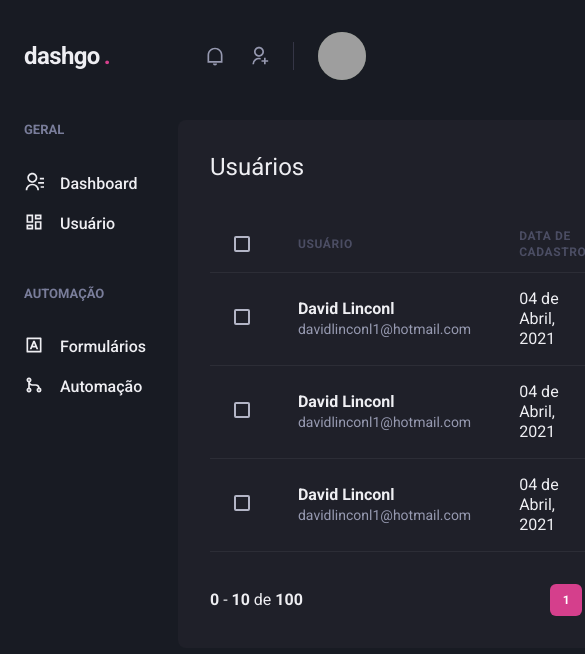
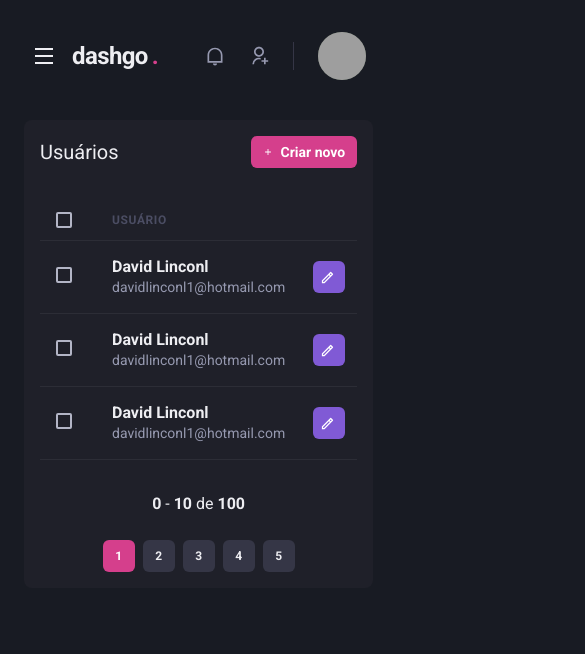
Before and after one commit to david95s/Dashgo, a Next.js app: page /users in a window 390 px wide. Shown: the top 654 px of the page, 585 px wide, since content can reach past the window. Built offline with nearby package versions, Linux system fonts and the light colour scheme; grey boxes are pictures that could not be loaded.

Commit message:
Done responsiveness

```diff
--- a/src/components/Header/index.tsx
+++ b/src/components/Header/index.tsx
@@ -1,15 +1,18 @@
-import { Flex, useBreakpointValue } from '@chakra-ui/react';
+import { Flex, useBreakpointValue, IconButton, Icon } from '@chakra-ui/react';
 import { NotificationsNav } from './NotificationsNav';
 import { Profile } from './Profile';
 import { Logo } from './Logo';
 import { SearchBox } from './SearchBox';
+import { useSidebarDrawer } from '../../contexts/SidebarDrawerContext';
+import { RiMenuLine } from 'react-icons/ri';
 
 export const Header = () => {
+  const { onOpen } = useSidebarDrawer();
+
   const isWideVersion = useBreakpointValue({
     base: false,
     lg: true,
   });
-
 
 
   return (
@@ -23,6 +26,19 @@ export const Header = () => {
       px="6"
       align="center"
     >
+      {!isWideVersion && (
+        <IconButton
+          aria-label="Open navigation"
+          icon={ <Icon as={ RiMenuLine } />}
+          fontSize="24"
+          pt="1.5"
+          variant="unstyled"
+          onClick={onOpen}
+          mr="2"
+        >
+          click
+        </IconButton>
+      )}
       <Logo />
 
       {isWideVersion && <SearchBox /> }
--- a/src/components/Pagination/index.tsx
+++ b/src/components/Pagination/index.tsx
@@ -8,7 +8,7 @@ export const Pagination = () => {
 
   return (
     <Stack
-      direction="row"
+      direction={["column", "row"]}
       spacing="6"
       mt="8"
       justify="space-between"
--- /dev/null
+++ b/src/components/SideBar/SideBarNav.tsx
@@ -0,0 +1,20 @@
+import { Stack } from "@chakra-ui/react";
+import { RiContactsLine, RiDashboardLine, RiGitMergeLine, RiInputMethodLine } from "react-icons/ri";
+import { NavLink } from "./NavLink";
+import { NavSection } from "./NavSection";
+
+export const SideBarNav = () => {
+  return (
+    <Stack spacing="12" align="flex-start">
+      <NavSection title="GERAL">
+        <NavLink myIcon={RiContactsLine}>Dashboard</NavLink>
+        <NavLink myIcon={RiDashboardLine}>Usuário</NavLink>
+      </NavSection>
+
+      <NavSection title="AUTOMAÇÃO">
+        <NavLink myIcon={RiInputMethodLine}>Formulários</NavLink>
+        <NavLink myIcon={RiGitMergeLine}>Automação</NavLink>
+      </NavSection>
+    </Stack>
+  );
+}
--- a/src/components/SideBar/index.tsx
+++ b/src/components/SideBar/index.tsx
@@ -1,22 +1,48 @@
-import { Box, Stack, Text, Link, Icon } from "@chakra-ui/react";
-import { RiContactsLine, RiDashboardLine, RiGitMergeLine, RiInputMethodLine } from "react-icons/ri";
-import { NavLink } from "./NavLink";
-import { NavSection } from "./NavSection";
+import {
+  useBreakpointValue,
+  Box,
+  Drawer,
+  DrawerOverlay,
+  DrawerContent,
+  DrawerCloseButton,
+  DrawerHeader,
+  DrawerBody
+} from "@chakra-ui/react";
+import { useSidebarDrawer } from "../../contexts/SidebarDrawerContext";
+import { SideBarNav } from "./SideBarNav";
+
 
 export const Sidebar = () => {
+  const { isOpen, onClose } = useSidebarDrawer();
+
+  const isDrawerSidebar = useBreakpointValue({
+    base: true,
+    lg: false,
+  });
+
+
+  if(isDrawerSidebar){
+
+    return (
+      <Drawer isOpen={ isOpen } placement="left"  onClose={onClose}>
+        <DrawerOverlay>
+          <DrawerContent bg="gray.900" p="4"  >
+            <DrawerCloseButton mt="6" mr="1" />
+            <DrawerHeader>Navegação</DrawerHeader>
+
+            <DrawerBody>
+              <SideBarNav />
+            </DrawerBody>
+          </DrawerContent>
+        </DrawerOverlay>
+      </Drawer>
+    )
+  }
+
+
   return(
     <Box as="aside" w="64" mr="8">
-      <Stack spacing="12" align="flex-start">
-        <NavSection title="GERAL">
-          <NavLink myIcon={RiContactsLine}>Dashboard</NavLink>
-          <NavLink myIcon={RiDashboardLine}>Usuário</NavLink>
-        </NavSection>
-
-        <NavSection title="AUTOMAÇÃO">
-          <NavLink myIcon={RiInputMethodLine}>Formulários</NavLink>
-          <NavLink myIcon={RiGitMergeLine}>Automação</NavLink>
-        </NavSection>
-      </Stack>
+      <SideBarNav />
     </Box>
   );
 }
--- /dev/null
+++ b/src/contexts/SidebarDrawerContext.tsx
@@ -0,0 +1,34 @@
+import { useDisclosure, UseDisclosureReturn } from "@chakra-ui/react";
+import { useRouter } from "next/router";
+import { createContext, ReactNode, useContext, useEffect } from "react"
+
+
+interface SidebarDrawerProviderProps {
+  children: ReactNode;
+}
+
+type DataSidebarDrawerContextProps = UseDisclosureReturn;
+
+
+export const SidebarDrawerContext = createContext({} as DataSidebarDrawerContextProps);
+
+
+export const SidebarDrawerProvider = ({ children }: SidebarDrawerProviderProps) =>{
+  const disclosure = useDisclosure();
+
+  const router = useRouter();
+
+  useEffect(()=>{
+    disclosure.onClose();
+  },[router.asPath])
+
+
+  return (
+    <SidebarDrawerContext.Provider value={ disclosure }>
+      { children }
+    </SidebarDrawerContext.Provider>
+  );
+}
+
+
+export const useSidebarDrawer = () => useContext(SidebarDrawerContext);
--- a/src/pages/_app.tsx
+++ b/src/pages/_app.tsx
@@ -1,11 +1,14 @@
 import { AppProps } from 'next/app';
 import { ChakraProvider } from '@chakra-ui/react';
 import { theme } from '../styles/theme';
+import { SidebarDrawerProvider } from '../contexts/SidebarDrawerContext';
 
 function MyApp({ Component, pageProps }: AppProps) {
   return (
     <ChakraProvider theme={ theme }>
-      <Component {...pageProps} />
+      <SidebarDrawerProvider>
+        <Component {...pageProps} />
+      </SidebarDrawerProvider>
     </ChakraProvider>
   )
 }
--- a/src/pages/dashboard.tsx
+++ b/src/pages/dashboard.tsx
@@ -71,7 +71,7 @@ export default function Dashboard() {
         <Sidebar/>
         <SimpleGrid flex="1" gap="4" minChildWidth="320px" align="flex-start">
           <Box
-            p="8"
+            p={["4","8"]}
             bg="gray.800"
             borderRadius={8}
             pb="4"
@@ -80,7 +80,7 @@ export default function Dashboard() {
             <Chart options={ options} series={series} type="area" height={ 160 }/>
           </Box>
           <Box
-            p="8"
+            p={["4","8"]}
             bg="gray.800"
             borderRadius={8}
           >
--- a/src/pages/users/index.tsx
+++ b/src/pages/users/index.tsx
@@ -1,4 +1,5 @@
 import {
+  useBreakpointValue,
   Box,
   Flex,
   Heading,
@@ -19,21 +20,28 @@ import { Pagination } from "../../components/Pagination";
 import { Sidebar } from "../../components/SideBar";
 
 export default function UserList(){
+
+  const isDrawerSidebar = useBreakpointValue({
+    base: false,
+    lg: true,
+  });
+
+
   return (
     <Box>
       <Header/>
       <Flex w="100%" my="6" maxW={ 1480 } mx="auto" px="6">
         <Sidebar/>
 
-        <Box flex="1" borderRadius={8} bg="gray.800" p="8">
+        <Box flex="1" borderRadius={8} bg="gray.800" p={["4", "4","8"]}>
           <Flex mb="8" justify="space-between" align="center">
-            <Heading size="lg" fontWeight="normal">Usuários</Heading>
+            <Heading   size={ isDrawerSidebar ? "lg" : "md"}  fontWeight="normal">Usuários</Heading>
             <Button
               as="a"
               size="sm"
               fontSize="sm"
               colorScheme="pink"
-              leftIcon={ <Icon as={ RiAddLine } fontSize="20"/> }
+              leftIcon={ <Icon as={ RiAddLine } fontSize={ isDrawerSidebar ? "20" : "10"}/> }
               cursor="pointer"
             >
               Criar novo
@@ -43,17 +51,17 @@ export default function UserList(){
           <Table colorScheme="whiteAlpha">
             <Thead>
               <Tr>
-                <Th px="6" color="gray.300" width="8">
+                <Th px={["4", "6"]} color="gray.300" width="8">
                   <Checkbox colorScheme="pink"/>
                 </Th>
                 <Th>Usuário</Th>
-                <Th>Data de cadastro</Th>
+                {isDrawerSidebar && <Th>Data de cadastro</Th>}
                 <Th width="8"></Th>
               </Tr>
             </Thead>
             <Tbody>
               <Tr>
-                <Td px="6">
+                <Td  px={["4", "6"]}>
                   <Checkbox colorScheme="pink" />
                 </Td>
                 <Td>
@@ -62,24 +70,24 @@ export default function UserList(){
                     <Text fontSize="sm" color="gray.300">davidlinconl1@hotmail.com</Text>
                   </Box>
                 </Td>
-                <Td>
-                  04 de Abril, 2021
-                </Td>
-                <Td>
+                {isDrawerSidebar && <Td>04 de Abril, 2021</Td>}
+                <Td p= { isDrawerSidebar ? "auto" : "1" }>
                   <Button
                     as="a"
                     size="sm"
                     fontSize="sm"
                     colorScheme="purple"
+                    pr={ isDrawerSidebar ? "auto" : "0"}
+                    pl= { isDrawerSidebar ? "auto" : "1" }
                     leftIcon={ <Icon as={ RiPencilLine } fontSize="15" /> }
                     cursor="pointer"
                   >
-                    Editar
+                    { isDrawerSidebar && "Editar" }
                   </Button>
                 </Td>
               </Tr>
               <Tr>
-                <Td px="6">
+                <Td  px={["4", "6"]}>
                   <Checkbox colorScheme="pink" />
                 </Td>
                 <Td>
@@ -88,24 +96,24 @@ export default function UserList(){
                     <Text fontSize="sm" color="gray.300">davidlinconl1@hotmail.com</Text>
                   </Box>
                 </Td>
-                <Td>
-                  04 de Abril, 2021
-                </Td>
-                <Td>
+                {isDrawerSidebar && <Td>04 de Abril, 2021</Td>}
+                <Td p= { isDrawerSidebar ? "auto" : "1" }>
                   <Button
                     as="a"
                     size="sm"
                     fontSize="sm"
                     colorScheme="purple"
+                    pr={ isDrawerSidebar ? "auto" : "0"}
+                    pl= { isDrawerSidebar ? "auto" : "1" }
                     leftIcon={ <Icon as={ RiPencilLine } fontSize="15" /> }
                     cursor="pointer"
                   >
-                    Editar
+                    { isDrawerSidebar && "Editar" }
                   </Button>
                 </Td>
               </Tr>
               <Tr>
-                <Td px="6">
+                <Td  px={["4", "6"]}>
                   <Checkbox colorScheme="pink" />
                 </Td>
                 <Td>
@@ -114,19 +122,19 @@ export default function UserList(){
                     <Text fontSize="sm" color="gray.300">davidlinconl1@hotmail.com</Text>
                   </Box>
                 </Td>
-                <Td>
-                  04 de Abril, 2021
-                </Td>
-                <Td>
+                {isDrawerSidebar && <Td>04 de Abril, 2021</Td>}
+                <Td p= { isDrawerSidebar ? "auto" : "1" }>
                   <Button
                     as="a"
                     size="sm"
                     fontSize="sm"
                     colorScheme="purple"
+                    pr={ isDrawerSidebar ? "auto" : "0"}
+                    pl= { isDrawerSidebar ? "auto" : "1" }
                     leftIcon={ <Icon as={ RiPencilLine } fontSize="15" /> }
                     cursor="pointer"
                   >
-                    Editar
+                    { isDrawerSidebar && "Editar" }
                   </Button>
                 </Td>
               </Tr>
```
Also changed, not shown: src/pages/index.tsx (+7 -1 lines), src/pages/users/create.tsx (+3 -4 lines).
